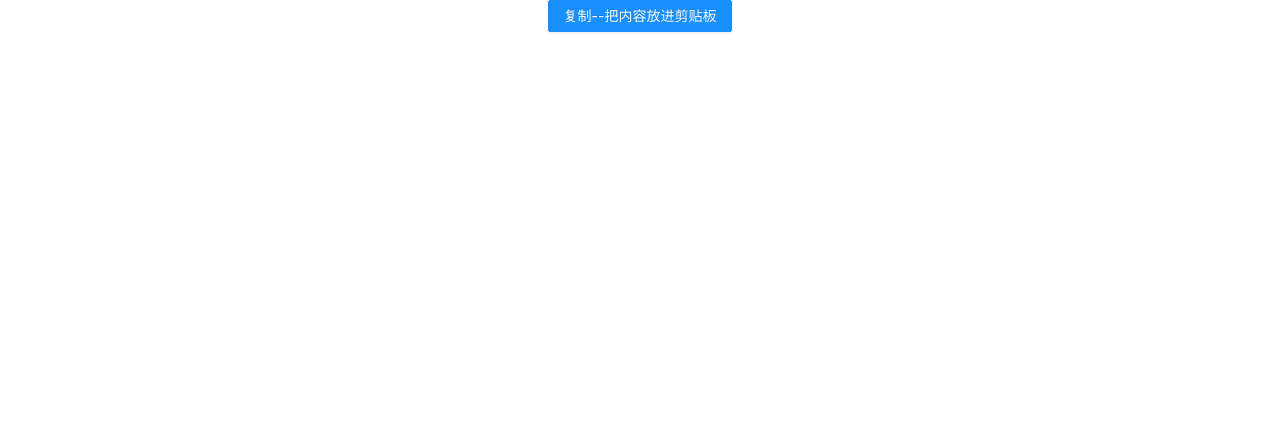
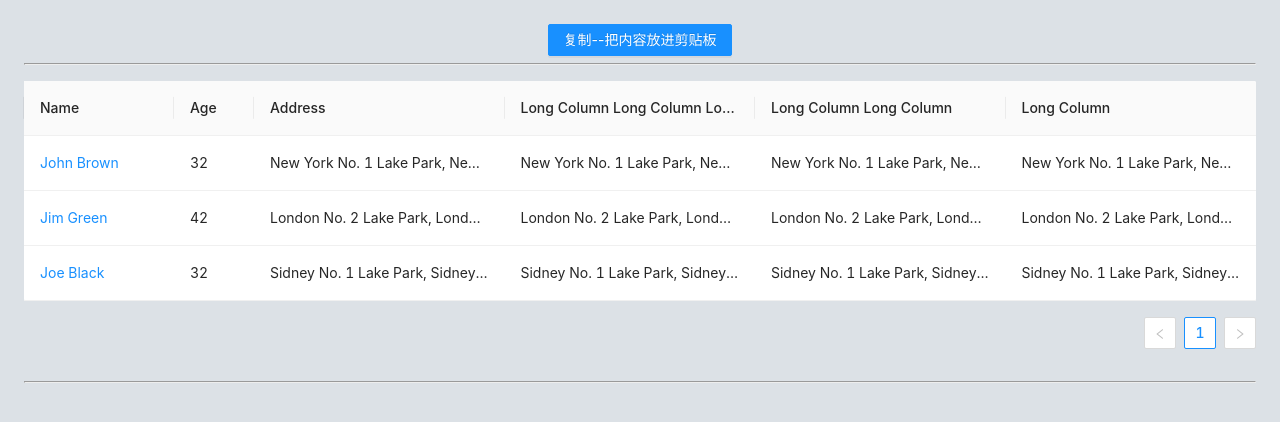
Before and after one commit to Tanguncle/test-project, a React app: page / in a window 1280 px wide. Shown: the top 422 px of the page. Built offline with nearby package versions, Linux system fonts and the light colour scheme.

Commit message:
feat: 新增hoverTable代码

```diff
--- a/src/App.css
+++ b/src/App.css
@@ -1,3 +1,9 @@
 .App {
   text-align: center;
+  padding: 24px;
+  background-color: rgb(220, 225, 230);
+  min-height: 100vh;
+  .wrap_hoverTable{
+    margin: 16px 0;
+  }
 }
--- a/src/App.tsx
+++ b/src/App.tsx
@@ -1,7 +1,9 @@
 import React from 'react';
 import { Button } from 'antd'
+import { CopyToClipboard } from './components/CopyToClipboard';
+import HoverTable from './components/HoverTable';
+
 import './App.css';
-import { CopyToClipboard } from './components/CopyToClipboard';
 
 function App() {
   return (
@@ -9,6 +11,11 @@ function App() {
       <CopyToClipboard buildCopyData={()=>'123'}>
       <Button type="primary">复制--把内容放进剪贴板</Button>
       </CopyToClipboard>
+      <hr />
+      <div className='wrap_hoverTable'>
+        <HoverTable />
+      </div>
+      <hr />
     </div>
   );
 }
--- /dev/null
+++ b/src/components/HoverTable/index.css
@@ -0,0 +1,27 @@
+.custom-button {
+  position: relative;
+}
+.custom-button span {
+  position: absolute;
+  left: -22px;
+  z-index: 999;
+  font-size: 12px;
+  color: white;
+  background-color: gray;
+  border-radius: 50%;
+  cursor: pointer;
+}
+.ant-table-thead.ant-table-cell .hover_operate {
+  position: relative;
+}
+.ant-table-thead.ant-table-cell .hover_operate span {
+  visibility: hidden;
+}
+.ant-table-thead:hover .ant-table-cell .hover_operate span {
+  visibility: visible;
+  position: absolute;
+  left: -7px;
+  top: 40%;
+  z-index: 9999;
+  cursor: pointer;
+}
--- /dev/null
+++ b/src/components/HoverTable/index.less
@@ -0,0 +1,27 @@
+.custom-button {
+    position: relative;
+    span {
+        position: absolute;
+        left: -22px;
+        z-index: 999;
+        font-size: 12px;
+        color: white;
+        background-color: gray;
+        border-radius: 50%;
+        cursor: pointer;
+    }
+}
+.ant-table-thead.ant-table-cell .hover_operate {
+    position: relative;
+    span {
+    visibility: hidden;
+}
+}
+.ant-table-thead:hover .ant-table-cell .hover_operate span {
+  visibility: visible;
+  position: absolute;
+  left: -7px;
+  top: 40%;
+  z-index: 9999;
+  cursor: pointer;
+}
--- /dev/null
+++ b/src/components/HoverTable/index.tsx
@@ -0,0 +1,140 @@
+/* eslint-disable jsx-a11y/anchor-is-valid */
+import { Table, Tooltip } from "antd";
+import { ExpandAltOutlined, RightOutlined } from "@ant-design/icons";
+import type { ColumnsType } from "antd/es/table";
+import React, { useState } from "react";
+
+import "./index.less";
+
+interface DataType {
+  key: React.Key;
+  name: string;
+  age: number;
+  address: string;
+}
+
+const data: DataType[] = [
+  {
+    key: "1",
+    name: "John Brown",
+    age: 32,
+    address: "New York No. 1 Lake Park, New York No. 1 Lake Park",
+  },
+  {
+    key: "2",
+    name: "Jim Green",
+    age: 42,
+    address: "London No. 2 Lake Park, London No. 2 Lake Park",
+  },
+  {
+    key: "3",
+    name: "Joe Black",
+    age: 32,
+    address: "Sidney No. 1 Lake Park, Sidney No. 1 Lake Park",
+  },
+];
+
+const HoverTable: React.FC = () => {
+  const [hoveredRow, setHoveredRow] = useState<number>(null as any);
+  const columns: ColumnsType<DataType> = [
+    {
+      title: (
+        <div className="hover_operate">
+          <RightOutlined />
+        </div>
+      ),
+      width: 0,
+      dataIndex: "action",
+      key: "action",
+      render: (text, record, index) => {
+        return (
+          <div
+            className={`custom-button ${hoveredRow === index ? "show" : ""}`}
+            style={{ visibility: hoveredRow === index ? "visible" : "hidden" }}
+          >
+            <ExpandAltOutlined />
+          </div>
+        );
+      },
+    },
+    {
+      title: "Name",
+      dataIndex: "name",
+      key: "name",
+      render: (text) => <a>{text}</a>,
+      width: 150,
+    },
+    {
+      title: "Age",
+      dataIndex: "age",
+      key: "age",
+      width: 80,
+    },
+    {
+      title: "Address",
+      dataIndex: "address",
+      key: "address 1",
+      ellipsis: {
+        showTitle: false,
+      },
+      render: (address) => (
+        <Tooltip placement="topLeft" title={address}>
+          {address}
+        </Tooltip>
+      ),
+    },
+    {
+      title: "Long Column Long Column Long Column",
+      dataIndex: "address",
+      key: "address 2",
+      ellipsis: {
+        showTitle: false,
+      },
+      render: (address) => (
+        <Tooltip placement="topLeft" title={address}>
+          {address}
+        </Tooltip>
+      ),
+    },
+    {
+      title: "Long Column Long Column",
+      dataIndex: "address",
+      key: "address 3",
+      ellipsis: {
+        showTitle: false,
+      },
+      render: (address) => (
+        <Tooltip placement="topLeft" title={address}>
+          {address}
+        </Tooltip>
+      ),
+    },
+    {
+      title: "Long Column",
+      dataIndex: "address",
+      key: "address 4",
+      ellipsis: {
+        showTitle: false,
+      },
+      render: (address) => (
+        <Tooltip placement="topLeft" title={address}>
+          {address}
+        </Tooltip>
+      ),
+    },
+  ];
+  return (
+    <Table
+      columns={columns}
+      dataSource={data}
+      onRow={(_, index) => {
+        return {
+          onMouseEnter: () => setHoveredRow(index as number),
+          onMouseLeave: () => setHoveredRow(null as any),
+        };
+      }}
+    />
+  );
+};
+
+export default HoverTable;
```
